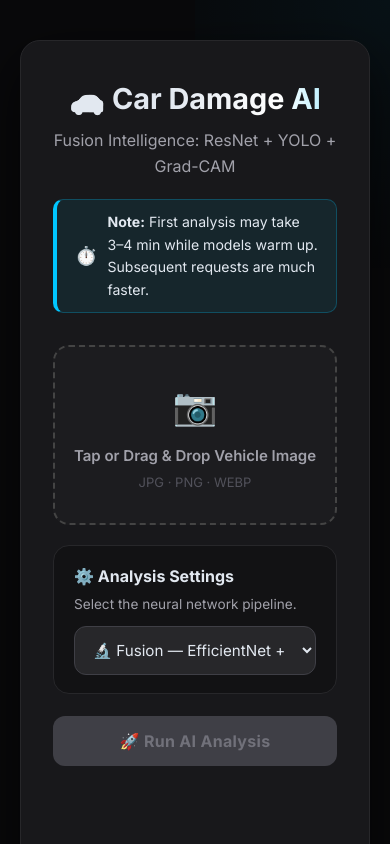
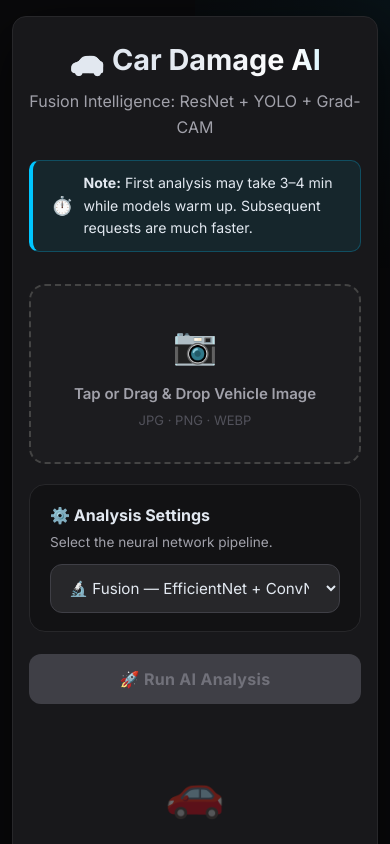
Before and after one commit to junaidariie/DamageLensAI, a React (Create React App) app in the folder DamageLensAI-Frontend/: page / in a window 390 px wide. Shown: the top 844 px of the page. Built offline with nearby package versions, Linux system fonts and the light colour scheme.

Commit message:
Add responsive styles for app layout and elements

```diff
--- a/DamageLensAI-Frontend/src/index.css
+++ b/DamageLensAI-Frontend/src/index.css
@@ -39,4 +39,21 @@ body {
   .controls-grid-responsive {
     grid-template-columns: 1fr !important;
   }
+  .two-col-grid {
+    grid-template-columns: 1fr !important;
+  }
+  .app-container {
+    padding: 20px 16px !important;
+    border-radius: 14px !important;
+  }
+  .app-page {
+    padding: 16px 12px 40px !important;
+  }
+  .tab-content {
+    padding: 14px !important;
+  }
+  .warning-box {
+    text-align: left;
+    font-size: 0.82rem !important;
+  }
 }
```
